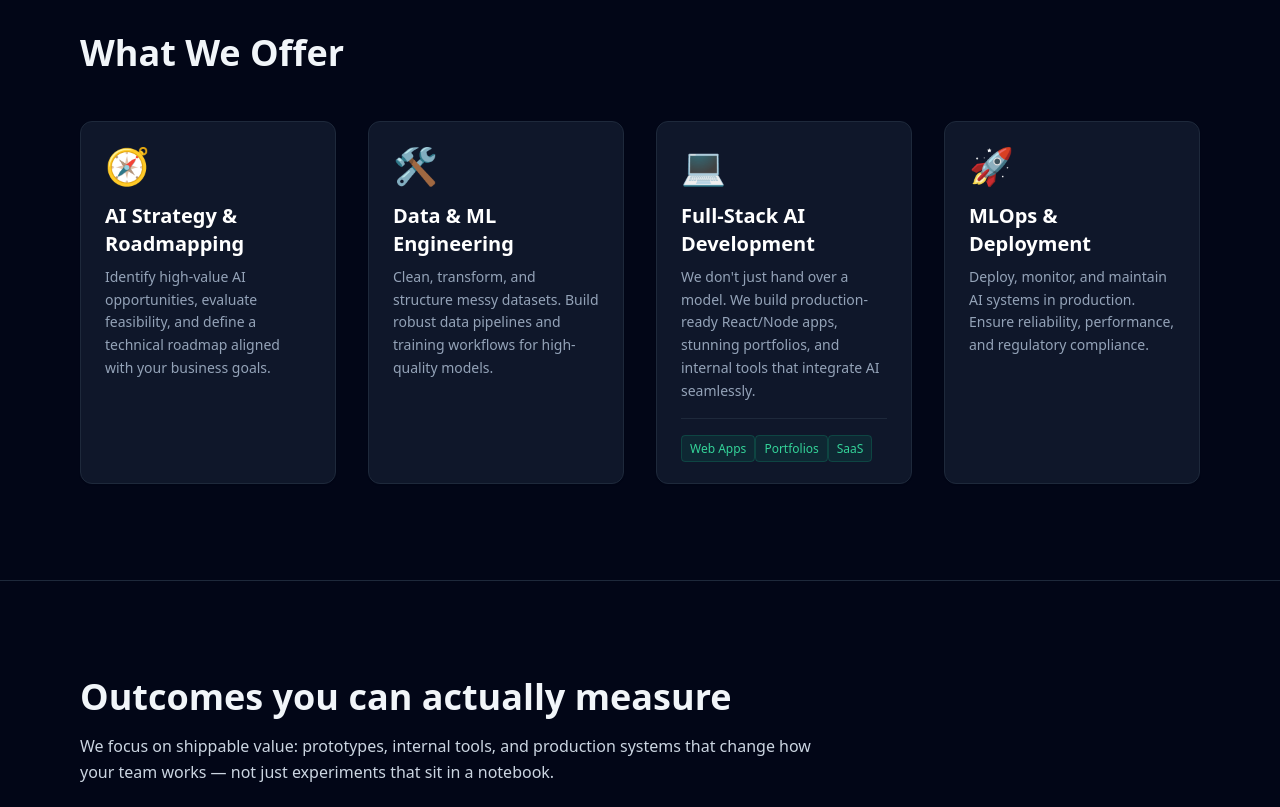
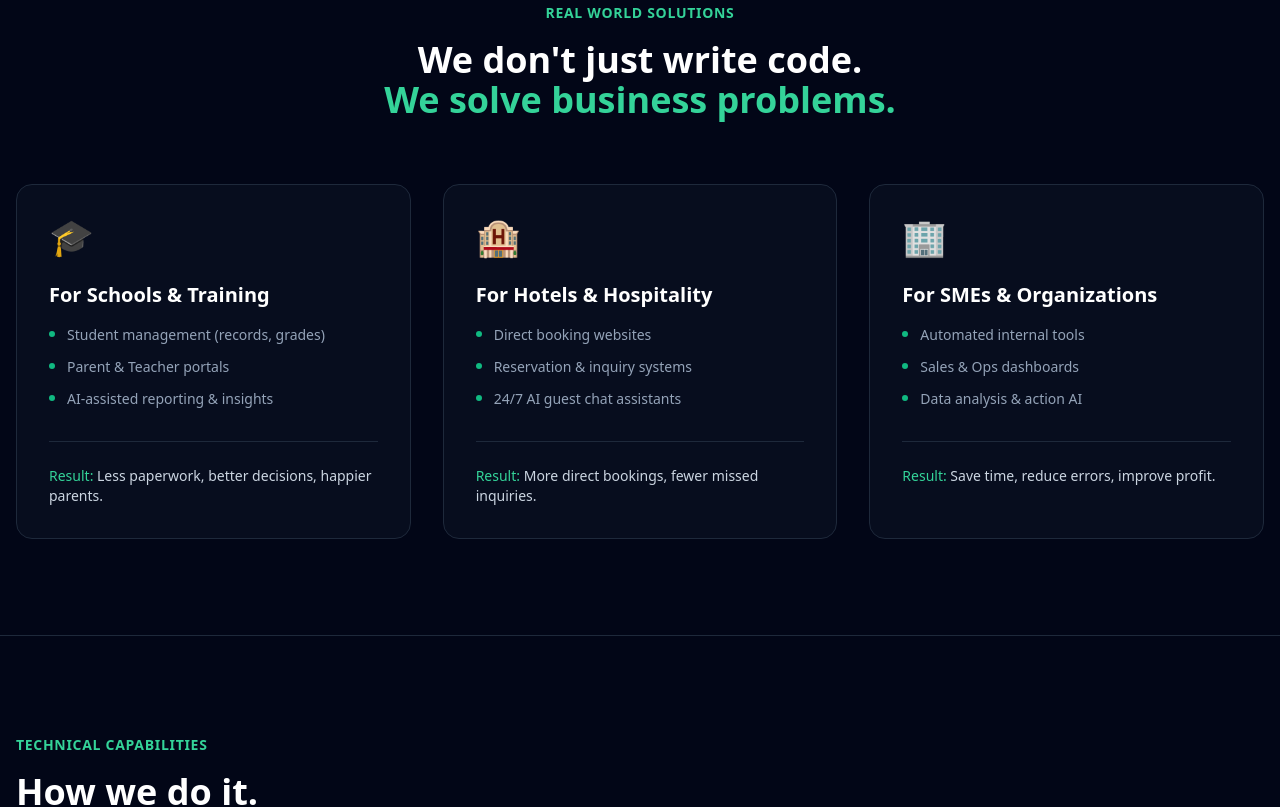
Before and after one commit to 50shadescode/Subi-Tech, a React (Vite) app: page / in a window 1280 px wide. Shown: the part 820-1627 px from the top of the page. Built offline with nearby package versions, Linux system fonts and the light colour scheme.

Commit message:
New updates added

```diff
--- a/src/App.jsx
+++ b/src/App.jsx
@@ -1,5 +1,6 @@
 import Navbar from './components/Navbar';
 import Hero from './components/Hero';
+import Solutions from './components/Solutions'; // <-- NEW IMPORT
 import Services from './components/Services';
 import Outcomes from './components/Outcomes';
 import CaseStudies from './components/CaseStudies';
@@ -11,17 +12,27 @@ import Footer from './components/Footer';
 
 function App() {
   return (
-    <div className="min-h-screen bg-slate-950 text-slate-100">
-      <header className="border-b border-slate-800">
-        <div className="max-w-6xl mx-auto px-4 py-4">
-          <Navbar />
-        </div>
-      </header>
+    // Added selection color for a premium feel when highlighting text
+    <div className="min-h-screen bg-slate-950 text-slate-100 font-sans selection:bg-emerald-500/30">
+
+      {/* NOTE: I removed the <header> wrapper that was here.
+        Your new Navbar.jsx handles the sticky header logic internally.
+      */}
+      <Navbar />
 
       <main>
         <Hero />
+
+        {/* STRATEGY UPDATE: Show "Solutions" (Industry) before Technical Services */}
+        <Solutions />
+
         <Services />
+
+        {/* Tip: Since 'Solutions' now covers results, check if 'Outcomes'
+           is still needed. If it feels repetitive, you can delete this line later.
+        */}
         <Outcomes />
+
         <CaseStudies />
         <Method />
         <About />
--- a/src/components/Services.jsx
+++ b/src/components/Services.jsx
@@ -1,68 +1,64 @@
+import React from 'react';
+
 const services = [
   {
     title: "AI Strategy & Roadmapping",
-    description:
-      "Identify high-value AI opportunities, evaluate feasibility, and define a technical roadmap aligned with your business goals.",
-    icon: "🧭",
+    description: "I help you identify where AI can actually save money or generate revenue — and create a clear, practical roadmap to implement it without disrupting your business.",
+    icon: "🧭"
   },
   {
     title: "Data & ML Engineering",
-    description:
-      "Clean, transform, and structure messy datasets. Build robust data pipelines and training workflows for high-quality models.",
-    icon: "🛠️",
+    description: "I turn messy, unstructured data into reliable systems that power accurate reports, dashboards, and AI tools.",
+    icon: "🛠️"
   },
   {
     title: "Full-Stack AI Development",
-    description:
-      "We don't just hand over a model. We build production-ready React/Node apps, stunning portfolios, and internal tools that integrate AI seamlessly.",
-    icon: "💻",
-    // This is the new property for the "pills"
-    tags: ["Web Apps", "Portfolios", "SaaS"],
+    description: "I build complete, production-ready web applications — from the user interface to the backend — integrating AI where it delivers real value.",
+    icon: "💻"
   },
   {
     title: "MLOps & Deployment",
-    description:
-      "Deploy, monitor, and maintain AI systems in production. Ensure reliability, performance, and regulatory compliance.",
-    icon: "🚀",
-  },
+    description: "I ensure your systems run reliably in production, remain secure, and scale as your business grows.",
+    icon: "🚀"
+  }
 ];
 
 function Services() {
   return (
-    <section id="services" className="py-24 border-b border-slate-800">
-      <div className="max-w-6xl mx-auto px-4">
-        <h2 className="text-3xl sm:text-4xl font-bold mb-12">
-          What We Offer
-        </h2>
+    <section id="services" className="py-24 bg-slate-950 border-b border-slate-800">
+      <div className="max-w-7xl mx-auto px-4">
 
-        <div className="grid grid-cols-1 sm:grid-cols-2 lg:grid-cols-4 gap-8">
+        <div className="mb-16 md:w-2/3">
+          <span className="text-emerald-400 font-semibold tracking-wider uppercase text-sm">
+            Technical Capabilities
+          </span>
+          <h2 className="text-3xl sm:text-4xl font-bold text-white mt-4 mb-6">
+            How we do it.
+          </h2>
+          <p className="text-slate-400 text-lg">
+             You don't need to know the code. You just need to know it works. Here is the technical foundation we use to build your solution.
+          </p>
+        </div>
+
+        <div className="grid grid-cols-1 md:grid-cols-2 lg:grid-cols-4 gap-6">
           {services.map((service, index) => (
             <div
               key={index}
-              className="p-6 bg-slate-900 border border-slate-800 rounded-xl shadow-sm hover:shadow-md hover:border-emerald-500/30 transition duration-300 flex flex-col"
+              className="group p-6 rounded-xl border border-slate-800 bg-slate-900/20 hover:bg-slate-900 hover:border-emerald-500/30 transition-all"
             >
-              <div className="text-4xl mb-4">{service.icon}</div>
-              <h3 className="text-xl font-semibold mb-2 text-white">{service.title}</h3>
-              <p className="text-slate-400 text-sm leading-relaxed mb-4 flex-grow">
+              <div className="text-3xl mb-4 group-hover:scale-110 transition-transform duration-300">
+                {service.icon}
+              </div>
+              <h3 className="text-lg font-bold text-white mb-3 group-hover:text-emerald-400 transition-colors">
+                {service.title}
+              </h3>
+              <p className="text-slate-400 text-sm leading-relaxed">
                 {service.description}
               </p>
-
-              {/* Logic to render the tags if they exist */}
-              {service.tags && (
-                <div className="flexSV flex-wrap gap-2 mt-auto pt-4 border-t border-slate-800">
-                  {service.tags.map((tag) => (
-                    <span
-                      key={tag}
-                      className="px-2 py-1 text-xs font-medium rounded bg-emerald-500/10 text-emerald-400 border border-emerald-500/20"
-                    >
-                      {tag}
-                    </span>
-                  ))}
-                </div>
-              )}
             </div>
           ))}
         </div>
+
       </div>
     </section>
   );
--- /dev/null
+++ b/src/components/Solutions.jsx
@@ -0,0 +1,88 @@
+import React from 'react';
+
+const industries = [
+  {
+    title: "For Schools & Training",
+    icon: "🎓",
+    features: [
+      "Student management (records, grades)",
+      "Parent & Teacher portals",
+      "AI-assisted reporting & insights"
+    ],
+    result: "Less paperwork, better decisions, happier parents."
+  },
+  {
+    title: "For Hotels & Hospitality",
+    icon: "🏨",
+    features: [
+      "Direct booking websites",
+      "Reservation & inquiry systems",
+      "24/7 AI guest chat assistants"
+    ],
+    result: "More direct bookings, fewer missed inquiries."
+  },
+  {
+    title: "For SMEs & Organizations",
+    icon: "🏢",
+    features: [
+      "Automated internal tools",
+      "Sales & Ops dashboards",
+      "Data analysis & action AI"
+    ],
+    result: "Save time, reduce errors, improve profit."
+  }
+];
+
+function Solutions() {
+  return (
+    <section id="solutions" className="py-24 bg-slate-950 relative border-b border-slate-800">
+      <div className="max-w-7xl mx-auto px-4">
+
+        {/* Section Header */}
+        <div className="text-center mb-16">
+          <span className="text-emerald-400 font-semibold tracking-wider uppercase text-sm">
+            Real World Solutions
+          </span>
+          <h2 className="text-3xl sm:text-4xl font-bold text-white mt-4 mb-6">
+            We don't just write code. <br />
+            <span className="text-emerald-400">We solve business problems.</span>
+          </h2>
+        </div>
+
+        {/* Industry Cards */}
+        <div className="grid grid-cols-1 md:grid-cols-3 gap-8">
+          {industries.map((industry, index) => (
+            <div
+              key={index}
+              className="group relative rounded-2xl border border-slate-800 bg-slate-900/40 p-8 hover:bg-slate-900 hover:border-emerald-500/30 transition-all duration-300"
+            >
+              <div className="text-4xl mb-6">{industry.icon}</div>
+
+              <h3 className="text-xl font-bold text-white mb-4">
+                {industry.title}
+              </h3>
+
+              <ul className="space-y-3 mb-8">
+                {industry.features.map((feature, idx) => (
+                  <li key={idx} className="flex items-start gap-3 text-slate-400 text-sm">
+                    <span className="mt-1.5 h-1.5 w-1.5 rounded-full bg-emerald-500 shrink-0" />
+                    {feature}
+                  </li>
+                ))}
+              </ul>
+
+              <div className="pt-6 border-t border-slate-800">
+                <p className="text-emerald-400 text-sm font-medium">
+                  Result: <span className="text-slate-300 font-normal">{industry.result}</span>
+                </p>
+              </div>
+            </div>
+          ))}
+        </div>
+
+      </div>
+    </section>
+  );
+}
+
+export default Solutions;
```
